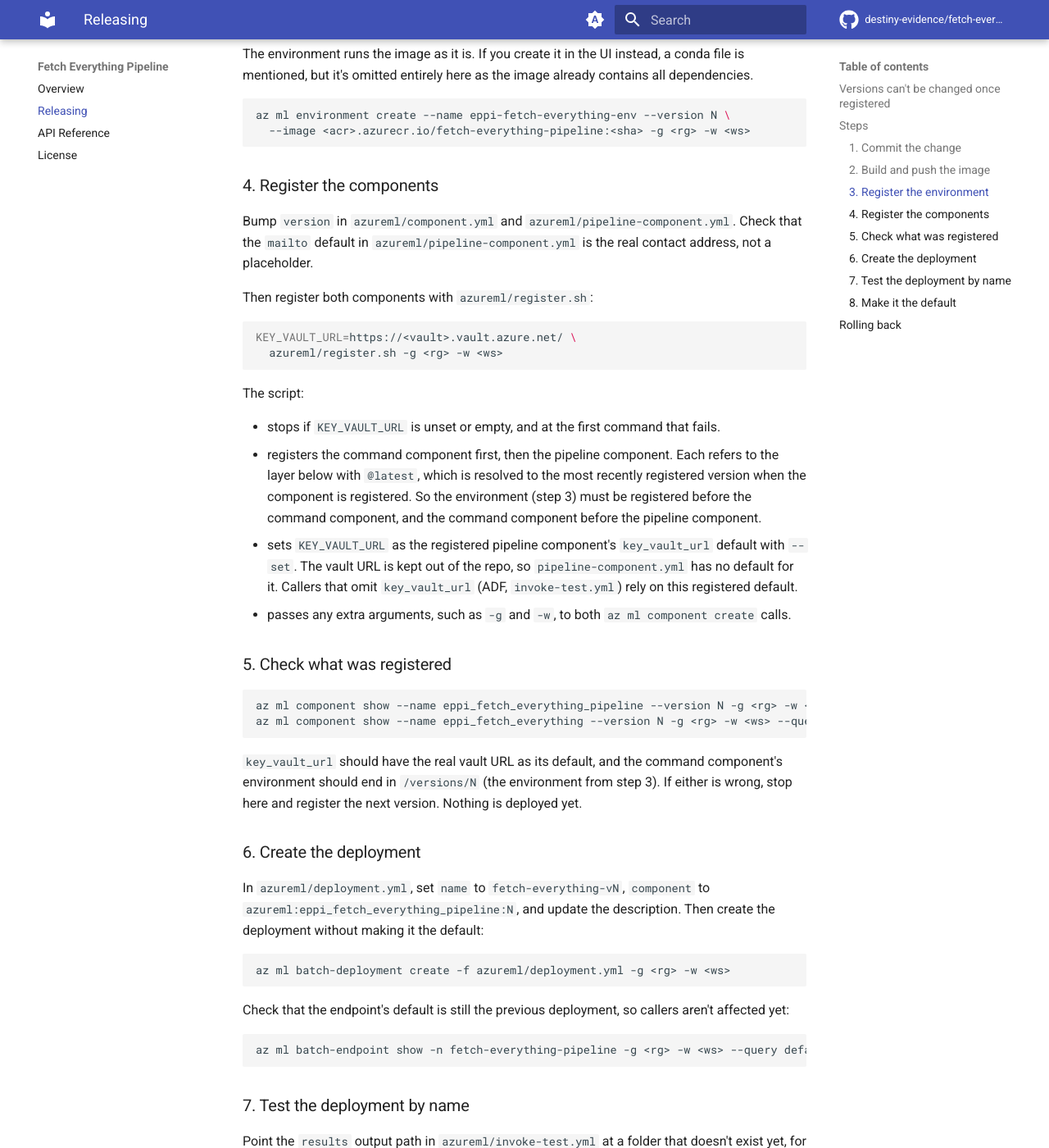
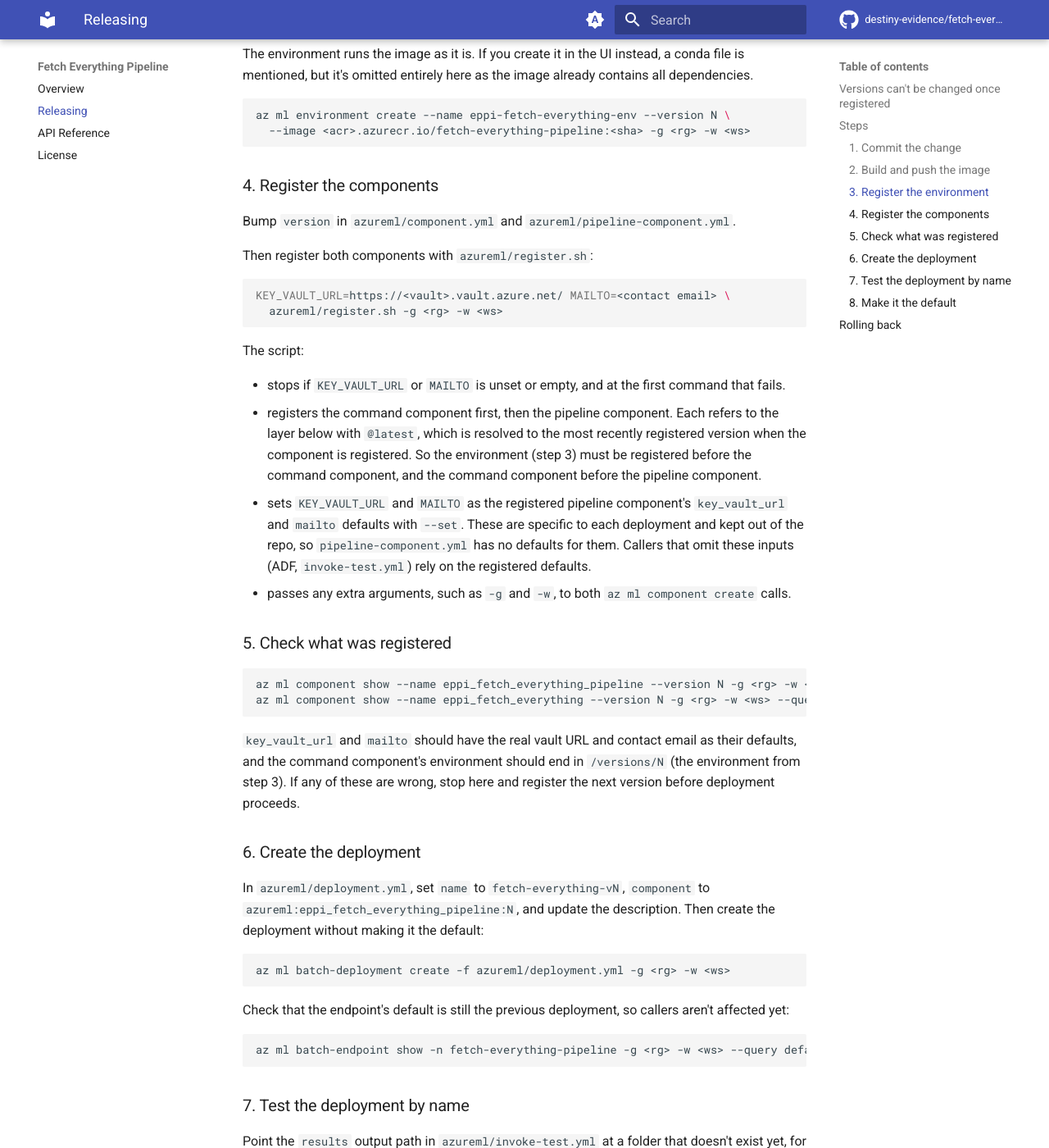
Before and after one commit to EPPI-Centre/fetch-everything-pipeline, an MkDocs documentation site: the page built from docs/deployment.md, in a window 1280 px wide and 1400 px high, scrolled down 1435 px. Shown: the whole window at 82% size. Built offline with MkDocs 1.6.1 and Material for MkDocs 9.7.7, drawn with Linux system fonts in a browser that asks for light colours; comment, search, counter and statistics services are not loaded.

Commit message:
Supply `MAILTO` to deployment via command line arguments (#17)
* Keep mailto out of the repo

- mailto is defaulting to example@example.com, which is causing unpaywall errors
- this keeps the mailto out of the repo and sets it on registration of components
- bumps version of azureml components before next deploy

* Add .vscode dir to gitignore

````diff
--- a/docs/deployment.md
+++ b/docs/deployment.md
@@ -54,20 +54,20 @@ az ml environment create --name eppi-fetch-everything-env --version N \
 
 ### 4. Register the components
 
-Bump `version` in `azureml/component.yml` and `azureml/pipeline-component.yml`. Check that the `mailto` default in `azureml/pipeline-component.yml` is the real contact address, not a placeholder.
+Bump `version` in `azureml/component.yml` and `azureml/pipeline-component.yml`.
 
 Then register both components with `azureml/register.sh`:
 
 ```bash
-KEY_VAULT_URL=https://<vault>.vault.azure.net/ \
+KEY_VAULT_URL=https://<vault>.vault.azure.net/ MAILTO=<contact email> \
   azureml/register.sh -g <rg> -w <ws>
 ```
 
 The script:
 
-- stops if `KEY_VAULT_URL` is unset or empty, and at the first command that fails.
+- stops if `KEY_VAULT_URL` or `MAILTO` is unset or empty, and at the first command that fails.
 - registers the command component first, then the pipeline component. Each refers to the layer below with `@latest`, which is resolved to the most recently registered version when the component is registered. So the environment (step 3) must be registered before the command component, and the command component before the pipeline component.
-- sets `KEY_VAULT_URL` as the registered pipeline component's `key_vault_url` default with `--set`. The vault URL is kept out of the repo, so `pipeline-component.yml` has no default for it. Callers that omit `key_vault_url` (ADF, `invoke-test.yml`) rely on this registered default.
+- sets `KEY_VAULT_URL` and `MAILTO` as the registered pipeline component's `key_vault_url` and `mailto` defaults with `--set`. These are specific to each deployment and kept out of the repo, so `pipeline-component.yml` has no defaults for them. Callers that omit these inputs (ADF, `invoke-test.yml`) rely on the registered defaults.
 - passes any extra arguments, such as `-g` and `-w`, to both `az ml component create` calls.
 
 ### 5. Check what was registered
@@ -77,7 +77,7 @@ az ml component show --name eppi_fetch_everything_pipeline --version N -g <rg> -
 az ml component show --name eppi_fetch_everything --version N -g <rg> -w <ws> --query environment
 ```
 
-`key_vault_url` should have the real vault URL as its default, and the command component's environment should end in `/versions/N` (the environment from step 3). If either is wrong, stop here and register the next version. Nothing is deployed yet.
+`key_vault_url` and `mailto` should have the real vault URL and contact email as their defaults, and the command component's environment should end in `/versions/N` (the environment from step 3). If any of these are wrong, stop here and register the next version before deployment proceeds.
 
 ### 6. Create the deployment
 
````
Also changed, not shown: 6 other files.
